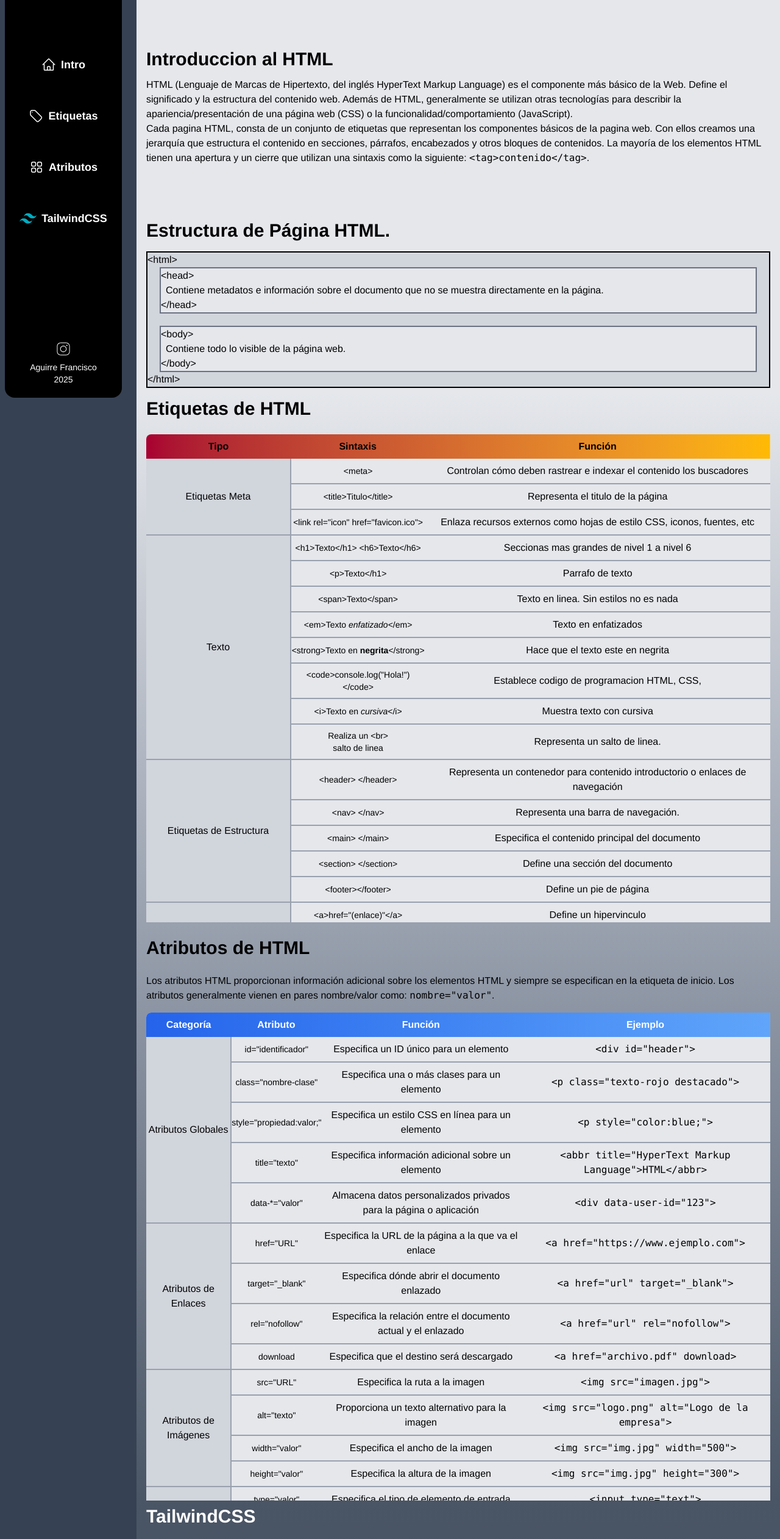
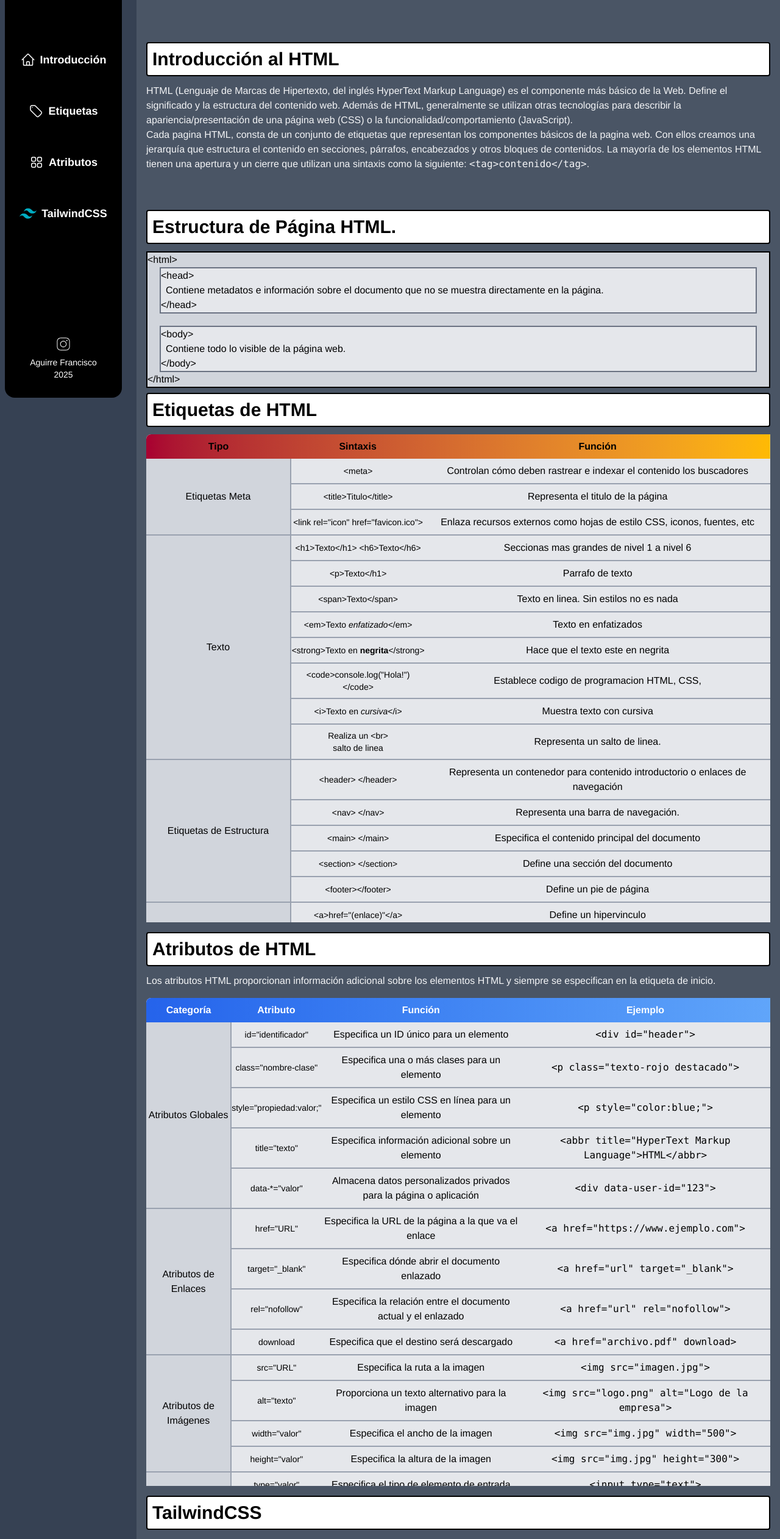
Before and after one commit to frqn2003/Francisco-Aguirre-TP2, a plain HTML site: page index.html in a window 1280 px wide. Shown: the part 156-2679 px from the top of the page at 61% size. Drawn offline with nearby package versions, Linux system fonts and the light colour scheme.

Commit message:
Cambios totales a la pagina

```diff
--- a/index.html
+++ b/index.html
@@ -38,16 +38,16 @@
       <!-- Menu -->
       <div class="flex flex-col flex-grow justify-center items-center text-center space-y-4 md:space-y-6">
         <a href="#main"
-          class="block md:space-x-2 flex justify-center items-center py-3 md:py-4 px-2 md:px-4 rounded-lg hover:bg-gray-800 transition-colors">
+          class="block md:space-x-2 flex justify-center items-center py-3 md:py-4 px-2 md:px-4 rounded-lg hover:bg-gray-600 border-gray-200 transition-colors">
           <svg xmlns="http://www.w3.org/2000/svg" fill="none" viewBox="0 0 24 24" stroke-width="1.5"
             stroke="currentColor" class="size-5 sm:size-6">
             <path stroke-linecap="round" stroke-linejoin="round"
               d="m2.25 12 8.954-8.955c.44-.439 1.152-.439 1.591 0L21.75 12M4.5 9.75v10.125c0 .621.504 1.125 1.125 1.125H9.75v-4.875c0-.621.504-1.125 1.125-1.125h2.25c.621 0 1.125.504 1.125 1.125V21h4.125c.621 0 1.125-.504 1.125-1.125V9.75M8.25 21h8.25" />
           </svg>
-          <span class="md:block hidden font-bold text-lg">Intro</span>
+          <span class="md:block hidden font-bold text-lg">Introducción</span>
         </a>
         <a href="#etiquetas"
-          class="block md:space-x-2 flex justify-center items-center py-3 md:py-4 px-2 md:px-4 rounded-lg hover:bg-gray-800 transition-colors">
+          class="block md:space-x-2 flex justify-center items-center py-3 md:py-4 px-2 md:px-4 rounded-lg hover:bg-gray-600 border-gray-200 transition-colors">
           <svg xmlns="http://www.w3.org/2000/svg" fill="none" viewBox="0 0 24 24" stroke-width="1.5"
             stroke="currentColor" class="size-5 sm:size-6">
             <path stroke-linecap="round" stroke-linejoin="round"
@@ -56,8 +56,8 @@
           </svg>
           <span class="md:block hidden font-bold text-lg">Etiquetas</span>
         </a>
-        <a href="#"
-          class="block md:space-x-2 flex justify-center items-center py-3 md:py-4 px-2 md:px-4 rounded-lg hover:bg-gray-800 transition-colors">
+        <a href="#atributos"
+          class="block md:space-x-2 flex justify-center items-center py-3 md:py-4 px-2 md:px-4 rounded-lg hover:bg-gray-600 border-gray-200 transition-colors">
           <svg xmlns="http://www.w3.org/2000/svg" fill="none" viewBox="0 0 24 24" stroke-width="1.5"
             stroke="currentColor" class="size-5 sm:size-6">
             <path stroke-linecap="round" stroke-linejoin="round"
@@ -66,7 +66,7 @@
           <span class="md:block hidden font-bold text-lg">Atributos</span>
         </a>
         <a href="#tailwind"
-          class="block md:space-x-2 flex justify-center items-center py-3 md:py-4 px-2 md:px-4 rounded-lg hover:bg-gray-800 transition-colors">
+          class="block md:space-x-2 flex justify-center items-center py-3 md:py-4 px-2 md:px-4 rounded-lg hover:bg-gray-600 border-gray-200 transition-colors">
           <svg xmlns="http://www.w3.org/2000/svg" x="0px" y="0px" class="size-6 sm:size-7" viewBox="0 0 48 48">
             <path fill="#00acc1"
               d="M24,9.604c-6.4,0-10.4,3.199-12,9.597c2.4-3.199,5.2-4.398,8.4-3.599 c1.826,0.456,3.131,1.781,4.576,3.247C27.328,21.236,30.051,24,36,24c6.4,0,10.4-3.199,12-9.598c-2.4,3.199-5.2,4.399-8.4,3.6 c-1.825-0.456-3.13-1.781-4.575-3.247C32.672,12.367,29.948,9.604,24,9.604L24,9.604z M12,24c-6.4,0-10.4,3.199-12,9.598 c2.4-3.199,5.2-4.399,8.4-3.599c1.825,0.457,3.13,1.781,4.575,3.246c2.353,2.388,5.077,5.152,11.025,5.152 c6.4,0,10.4-3.199,12-9.598c-2.4,3.199-5.2,4.399-8.4,3.599c-1.826-0.456-3.131-1.781-4.576-3.246C20.672,26.764,17.949,24,12,24 L12,24z">
@@ -78,7 +78,7 @@
 
       <!-- Parte inferior (pie de pagina) -->
       <footer class="pb-5">
-        <a href="https://www.instagram.com/fran.agr/" class="flex flex-col items-center space-y-2">
+        <a href="https://www.instagram.com/fran.agr/" class="flex flex-col items-center space-y-2 rounded-lg py-2 hover:bg-gray-600">
           <svg xmlns="http://www.w3.org/2000/svg" x="0px" y="0px" class="size-5 md:size-6" viewBox="0 0 50 50">
             <path fill="#ffffff"
               d="M 16 3 C 8.8324839 3 3 8.8324839 3 16 L 3 34 C 3 41.167516 8.8324839 47 16 47 L 34 47 C 41.167516 47 47 41.167516 47 34 L 47 16 C 47 8.8324839 41.167516 3 34 3 L 16 3 z M 16 5 L 34 5 C 40.086484 5 45 9.9135161 45 16 L 45 34 C 45 40.086484 40.086484 45 34 45 L 16 45 C 9.9135161 45 5 40.086484 5 34 L 5 16 C 5 9.9135161 9.9135161 5 16 5 z M 37 11 A 2 2 0 0 0 35 13 A 2 2 0 0 0 37 15 A 2 2 0 0 0 39 13 A 2 2 0 0 0 37 11 z M 25 14 C 18.936712 14 14 18.936712 14 25 C 14 31.063288 18.936712 36 25 36 C 31.063288 36 36 31.063288 36 25 C 36 18.936712 31.063288 14 25 14 z M 25 16 C 29.982407 16 34 20.017593 34 25 C 34 29.982407 29.982407 34 25 34 C 20.017593 34 16 29.982407 16 25 C 16 20.017593 20.017593 16 25 16 z">
@@ -90,7 +90,7 @@
     </nav>
 
     <!-- Contenido principal -->
-    <main class="md:ml-[14rem] sm:ml-24 ml-20 bg-gray-200 min-h-screen px-4 py-2 w-full flex flex-col justify-between"
+    <main class="md:ml-[14rem] sm:ml-24 ml-20 bg-gray-600 min-h-screen px-4 py-2 w-full flex flex-col justify-between"
       id="main">
       <div class="justify-center flex flex-col top-0 border-1 rounded-md p-4"
         style="background-image: linear-gradient(rgba(0, 0, 0, 0.3), rgba(0, 0, 0, 0.5)), url(imagenes/html-color-codes-color-tutorials-hero.jpg); background-size: cover;  background-position: center;">
@@ -100,10 +100,10 @@
           atributos, elementos y TailwindCSS, el framework que se usa para la pagina.</span>
       </div>
       <div class="mt-2 space-y-1">
-        <h1 class="font-extrabold text-xl sm:text-2xl md:text-3xl mb-3">
-          Introduccion al HTML
+        <h1 class="font-extrabold text-black rounded border-2 p-2 text-xl sm:text-2xl md:text-3xl mb-3 bg-white">
+          Introducción al HTML
         </h1>
-        <p class="text-xs sm:text-base">
+        <p class="text-xs sm:text-base text-gray-100">
           HTML (Lenguaje de Marcas de Hipertexto, del inglés HyperText Markup
           Language) es el componente más básico de la Web. Define el significado
           y la estructura del contenido web. Además de HTML, generalmente se
@@ -118,8 +118,8 @@
           siguiente: <code>&lt;tag&gt;contenido&lt;/tag&gt;</code>.
         </p>
       </div>
-      <div class="">
-        <h1 class="font-extrabold text-md sm:text-2xl md:text-3xl py-4">Estructura de Página HTML.</h1>
+      <div>
+        <h1 class="font-extrabold text-black rounded border-2 p-2 text-xl sm:text-2xl md:text-3xl mb-3 bg-white">Estructura de Página HTML.</h1>
         <div class="border-2 bg-gray-300  text-sm sm:text-base">
           &lt;html&gt;<br>
           <div class="border-2 mx-5 mb-5 border-gray-500 bg-gray-200">
@@ -141,9 +141,9 @@
 
   <!-- Seccion de Etiquetas HTML -->
   <section
-    class="md:ml-[14rem] sm:ml-24 ml-20 bg-gray-200 bg-gradient-to-b px-4 from-gray-200 to-gray-400 min-h-screen sm:px-3 md:px-4 space-y-4"
+    class="md:ml-[14rem] sm:ml-24 ml-20 bg-gray-600 px-4 min-h-screen sm:px-3 md:px-4 space-y-4"
     id="etiquetas">
-    <h1 class="md:text-3xl sm:text-2xl text-xl py-2 font-extrabold text-black">Etiquetas de HTML</h1>
+    <h1 class="font-extrabold text-black rounded border-2 p-2 text-xl sm:text-2xl md:text-3xl mb-3 bg-white">Etiquetas de HTML</h1>
     <div class="relative overflow-auto max-h-svh md:h-dvh">
       <table class="w-full bg-white rounded-lg rounded-r-none border-gray-500 overflow-hidden">
         <thead class="bg-gradient-to-r from-[#a80031] to-[#ffba03] text-black"
@@ -328,12 +328,11 @@
   </section>
   <!-- Sección de Atributos HTML -->
   <section
-    class="md:ml-[14rem] pt-4 sm:ml-24 ml-20 bg-gray-200 bg-gradient-to-b px-4 from-gray-400 to-gray-600 min-h-screen sm:px-3 md:px-4 space-y-4"
+    class="md:ml-[14rem] pt-4 sm:ml-24 ml-20 bg-gray-600 px-4 min-h-screen sm:px-3 md:px-4 space-y-4"
     id="atributos">
-    <h1 class="md:text-3xl sm:text-2xl text-xl py-2 font-extrabold text-black">Atributos de HTML</h1>
-    <p class="text-sm md:text-base">Los atributos HTML proporcionan información adicional sobre los elementos HTML y
-      siempre se especifican en la etiqueta de inicio. Los atributos generalmente vienen en pares nombre/valor como:
-      <code>nombre="valor"</code>.</p>
+    <h1 class="font-extrabold text-black rounded border-2 p-2 text-xl sm:text-2xl md:text-3xl mb-3 bg-white">Atributos de HTML</h1>
+    <p class="text-sm md:text-base text-gray-100">Los atributos HTML proporcionan información adicional sobre los elementos HTML y
+      siempre se especifican en la etiqueta de inicio.</p>
 
     <div class="relative overflow-auto max-h-svh md:h-dvh">
       <table class="w-full bg-white rounded-lg rounded-r-none overflow-hidden">
@@ -468,9 +467,9 @@
 
   <!-- Sección de TailwindCSS -->
   <section
-    class="md:ml-[14rem] sm:ml-24 ml-20 bg-gray-200 bg-gradient-to-b px-4 from-gray-600 to-gray-800 min-h-screen sm:px-3 md:px-4 space-y-4"
+    class="md:ml-[14rem] sm:ml-24 ml-20 bg-gray-600 px-4 min-h-screen sm:px-3 md:px-4 space-y-4 pt-4"
     id="tailwind">
-    <h1 class="md:text-3xl sm:text-2xl text-xl py-2 font-extrabold text-white">TailwindCSS</h1>
+    <h1 class="font-extrabold text-black rounded border-2 p-2 text-xl sm:text-2xl md:text-3xl mb-3 bg-white">TailwindCSS</h1>
     <p class="text-sm md:text-base text-gray-200">TailwindCSS es un framework CSS de utilidad que permite construir
       diseños personalizados sin salir de tu HTML. A diferencia de otros frameworks como Bootstrap, Tailwind no
       proporciona componentes prediseñados, sino clases de utilidad que se pueden combinar para crear cualquier diseño.
@@ -493,7 +492,7 @@
         <div class="bg-gray-800 p-4 rounded-lg flex items-center justify-center">
           <h3 class="text-blue-400 font-semibold mb-2 md:hidden">Resultado:</h3>
           <button
-            class="bg-blue-500 hover:bg-blue-700 text-white font-bold py-2 px-4 rounded focus:outline-none focus:shadow-outline">
+            class="bg-blue-500 mx-2 hover:bg-blue-700 text-white font-bold py-2 px-4 rounded focus:outline-none focus:shadow-outline">
             Botón Tailwind
           </button>
         </div>
@@ -845,7 +844,7 @@
         <a href="https://tailwindui.com/" target="_blank"
           class="bg-gray-800 p-4 rounded-lg hover:bg-gray-700 transition-colors">
           <h3 class="text-blue-400 font-semibold mb-2">Tailwind UI</h3>
-          <p class="text-sm text-gray-300">Componentes y plantillas premium construidas con Tailwind CSS.</p>
+          <p class="text-sm text-gray-300">Componentes y plantillas de ejemplo construidas con Tailwind CSS.</p>
         </a>
         <a href="https://play.tailwindcss.com/" target="_blank"
           class="bg-gray-800 p-4 rounded-lg hover:bg-gray-700 transition-colors">
```
